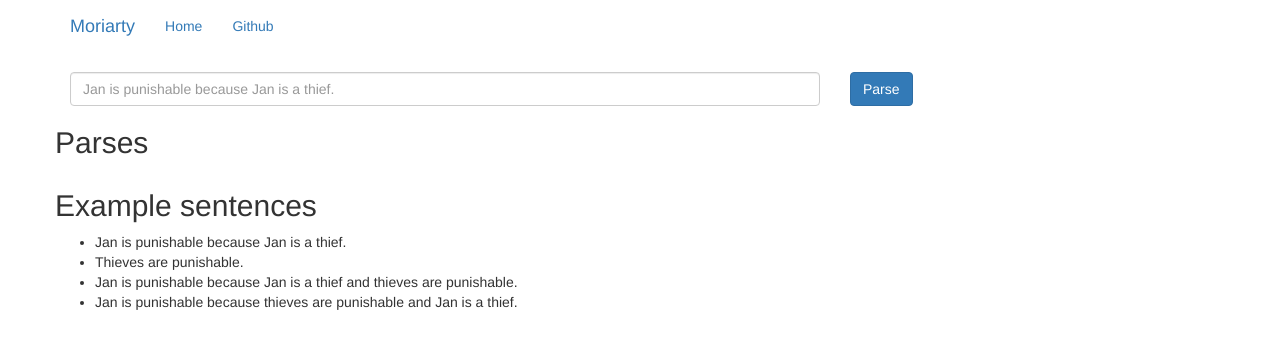
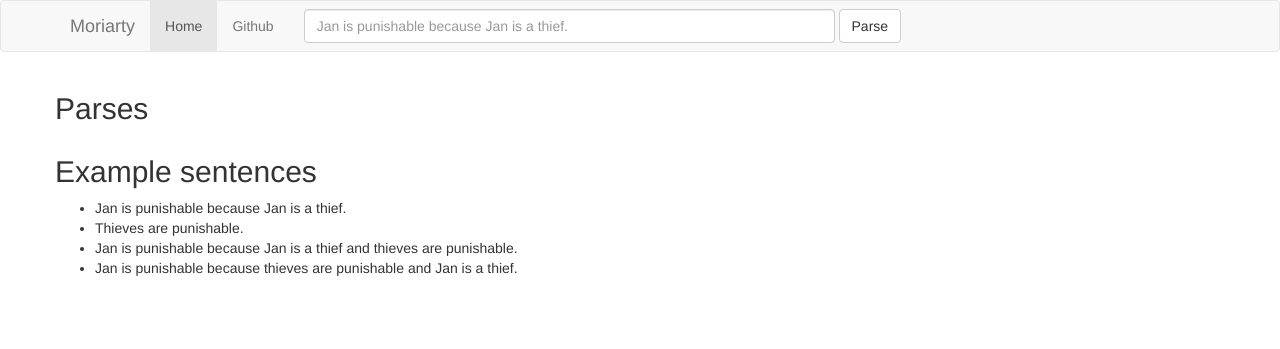
Before and after one commit to jelmervdl/moriarty, a Flask app: page / in a window 1280 px wide. Shown: the top 349 px of the page. Run offline with Flask 2, Linux system fonts and the light colour scheme; some libraries are stand-ins or nearby versions.

Commit message:
Move it to the header

```diff
--- a/webserver/templates/index.html
+++ b/webserver/templates/index.html
@@ -3,17 +3,6 @@
 {% block title %}Prototype{% endblock %}
 
 {% block content %}
-    <div class="row">
-        <form method="post" action="{{ url_for('api_parse_sentence') }}" id="parse-sentence-form">
-            <div class="col-md-8">
-                <input type="text" name="sentence" class="form-control" placeholder="Jan is punishable because Jan is a thief.">
-            </div>
-            <div class="col-md-4">
-                <button type="submit" class="btn btn-primary">Parse</button>
-            </div>
-        </form>
-    </div>
-
     <div class="row">
         <h2>Parses</h2>
         <div id="parses"></div>
--- a/webserver/templates/layout.html
+++ b/webserver/templates/layout.html
@@ -16,22 +16,22 @@
     {% endblock %}
 </head>
 <body>
-    <nav class="navbar">
+    <nav class="navbar navbar-default">
         <div class="container">
             <div class="navbar-header">
-                <button type="button" class="navbar-toggle collapsed" data-toggle="collapse" data-target="#navbar" aria-expanded="false" aria-controls="navbar">
-                    <span class="sr-only">Toggle navigation</span>
-                    <span class="icon-bar"></span>
-                    <span class="icon-bar"></span>
-                    <span class="icon-bar"></span>
-                </button>
                 <a class="navbar-brand" href="/">Moriarty</a>
             </div>
-            <div id="navbar" class="collapse navbar-collapse">
+            <div id="navbar" class="navbar-left">
                 <ul class="nav navbar-nav">
                     <li class="active"><a href="/">Home</a></li>
                     <li><a href="https://github.com/jelmervdl/moriarty">Github</a></li>
                 </ul>
+                <form method="post" action="{{ url_for('api_parse_sentence') }}" id="parse-sentence-form" class="navbar-form navbar-left">
+                <div class="form-group">
+                    <input type="text" name="sentence" class="form-control" placeholder="Jan is punishable because Jan is a thief." size="60">
+                </div>
+                <button type="submit" class="btn btn-default">Parse</button>
+            </form>
             </div><!--/.nav-collapse -->
         </div>
     </nav>
```
